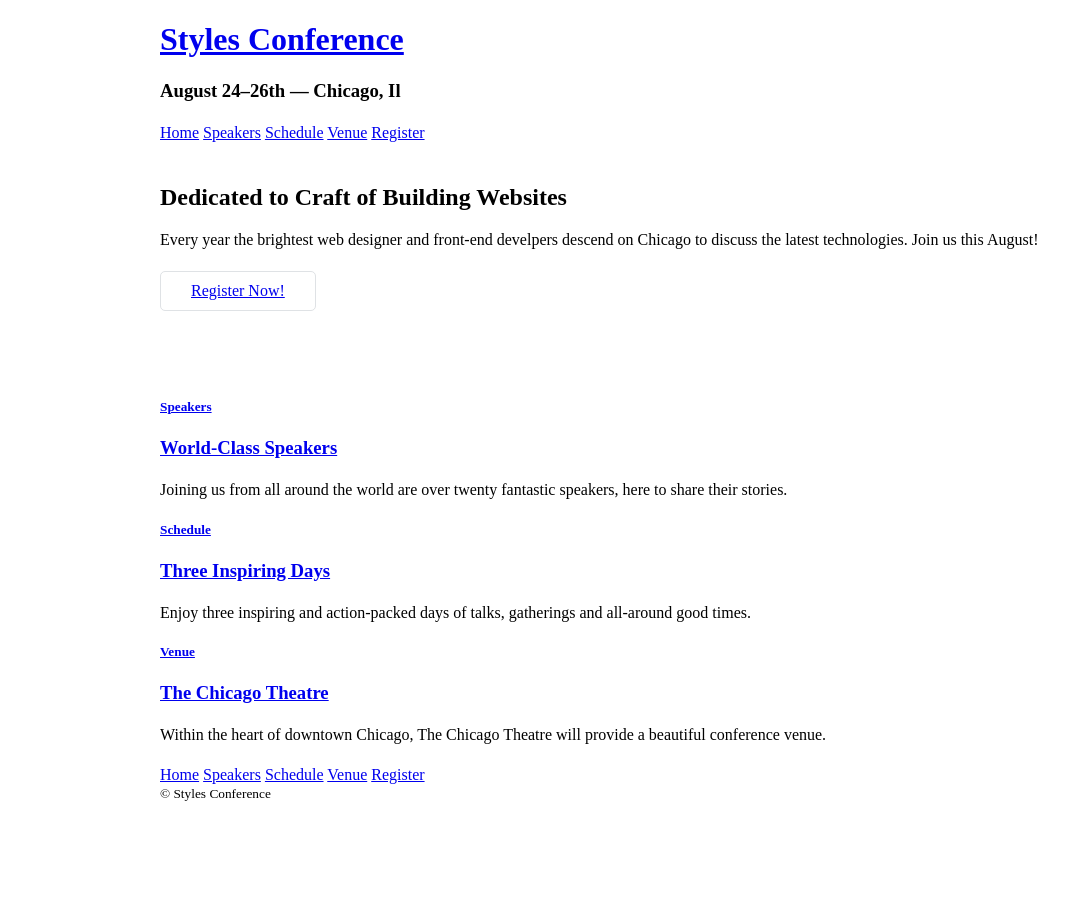
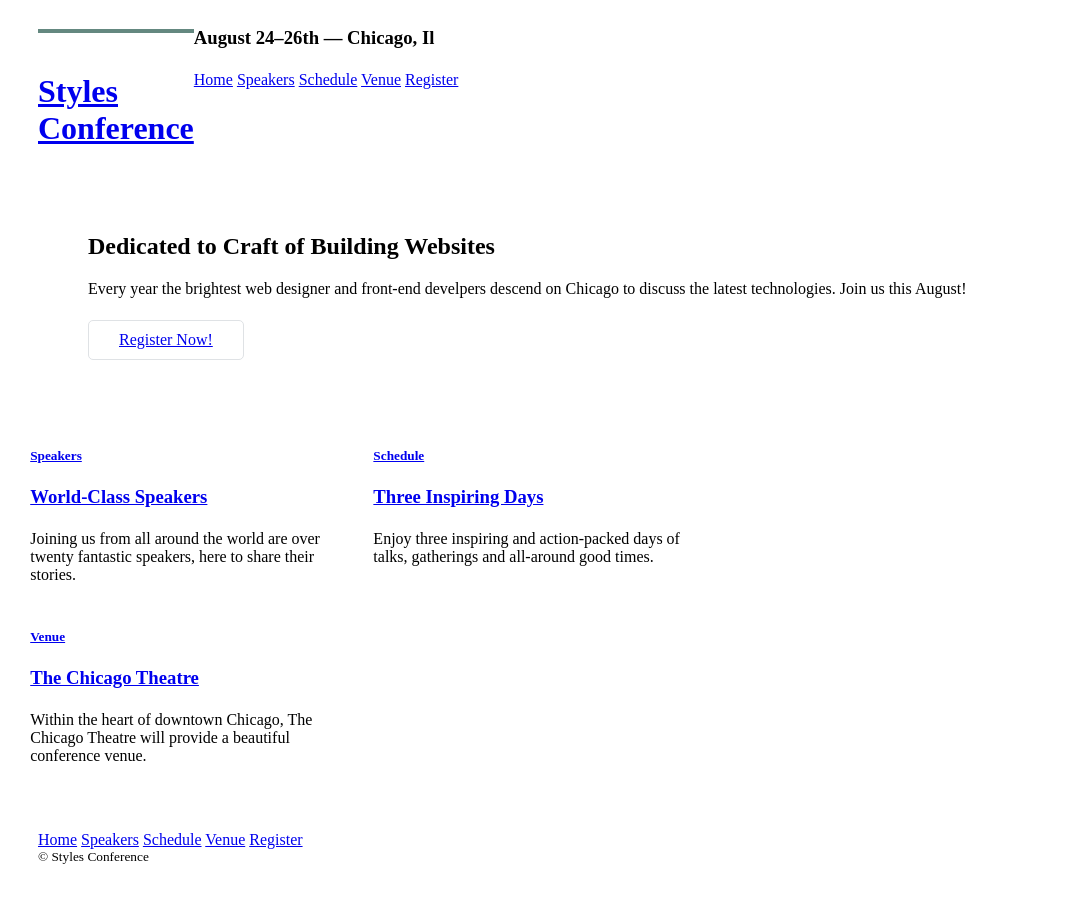
Before and after one commit to Mr-SkyOwn/styles-conference, a plain HTML site: page Styles-confernce/index.html in a window 1280 px wide. Shown: the whole page, without its empty margins (0-1070 px from the left). Before the commit the page ends 810 px from the top, so only its background shows below. Drawn offline with Linux system fonts and the light colour scheme.

Commit message:
Add files via upload

```diff
--- a/Styles-confernce/css/main.css
+++ b/Styles-confernce/css/main.css
@@ -11,12 +11,27 @@ Grid
     -moz-box-sizing: border-box;
     box-sizing: border-box;
 }
-
+.col-1-3{
+    width: 33.33%;
+}
+.col-2-3{
+    width: 66.66%;
+}
+.col-1-3, .col-2-3 {
+    display: inline-block;
+    vertical-align: top;
+}
+.grid, .col-1-3, .col-2-3{
+    padding-left:1%;
+    padding-right: 1%;
+}
+.container, .grid{
+    margin: o auto;
+    width: 960px;
+}
 .container{
-    margin:auto;
     padding-left: 30px;
     padding-right: 30px;
-    width: 960px;
 }
 /*
  ============
@@ -51,3 +66,42 @@ h1, h3, h4, h5, p {
 .hero {
     padding: 22px 80px 66px 80px;
 }
+/*
+============
+Clearfix
+============
+*/
+.group:before,
+.group:after {
+    content: "";
+    display: table;
+}
+.group:after {
+    clear:both;
+}
+.group{
+    clear:both;
+    *zoom: 1;
+}
+/*
+=================
+Primary header
+=================
+*/
+.logo{
+    border-top: 4px solid #648880;
+    padding: 40px 0 22px 0;
+    float: left;
+}
+/*
+==================
+Primary Footer
+==================
+*/
+.primary-footer small {
+    float:left;
+}
+.primary-footer{
+    padding-bottom: 44px;
+    padding-top: 44px;
+}
--- a/Styles-confernce/index.html
+++ b/Styles-confernce/index.html
@@ -8,9 +8,9 @@
     </title>
 </head>
 <body>
-    <header class="container">
-        <h1>
-            <a href ="index.html">Styles Conference</a>
+    <header class="container group">
+        <h1 class="logo">
+            <a href ="index.html">Styles <br> Conference</a>
         </h1>
         <h3>August 24&ndash;26th &mdash; Chicago, Il</h3>
     <nav>
@@ -26,22 +26,25 @@
         <p>Every year the brightest web designer and front-end develpers descend on Chicago to discuss the latest technologies. Join us this August!</p>
         <a class="btn btn-alt" href="register.html">Register Now!</a>
     </section>
-    <section class="container">
-        <section>
+    <section class="grid">
+        <!--Speakers-->
+        <section class="col-1-3">
             <a href="speakers.html">
              <h5>Speakers</h5>
              <h3>World-Class Speakers</h3>
             </a>
             <p>Joining us from all around the world are over twenty fantastic speakers, here to share their stories.</p>
         </section>
-        <section>
+        <!--Schedule-->
+        <section class="col-1-3">
             <a href="schedule.html">
              <h5>Schedule</h5>
              <h3>Three Inspiring Days</h3>
             </a>
             <p>Enjoy three inspiring and action-packed days of talks, gatherings and all-around good times.</p>
         </section>
-        <section>
+        <!--Venue-->
+        <section class="col-1-3">
             <a href="venue.html">
              <h5>Venue</h5>
              <h3>The Chicago Theatre</h3>
@@ -49,7 +52,7 @@
             <p>Within the heart of downtown Chicago, The Chicago Theatre will provide a beautiful conference venue.</p>
         </section>
     </section>
-    <footer class="container">
+    <footer class="primary-footer container group">
         <nav>
             <a href="index.html">Home</a>
             <a href="speakers.html">Speakers</a>
```
Also changed, not shown: Styles-confernce/register.html (+4 -4 lines), Styles-confernce/schedule.html (+4 -4 lines), Styles-confernce/speakers.html (+4 -4 lines), Styles-confernce/venue.html (+4 -4 lines).
